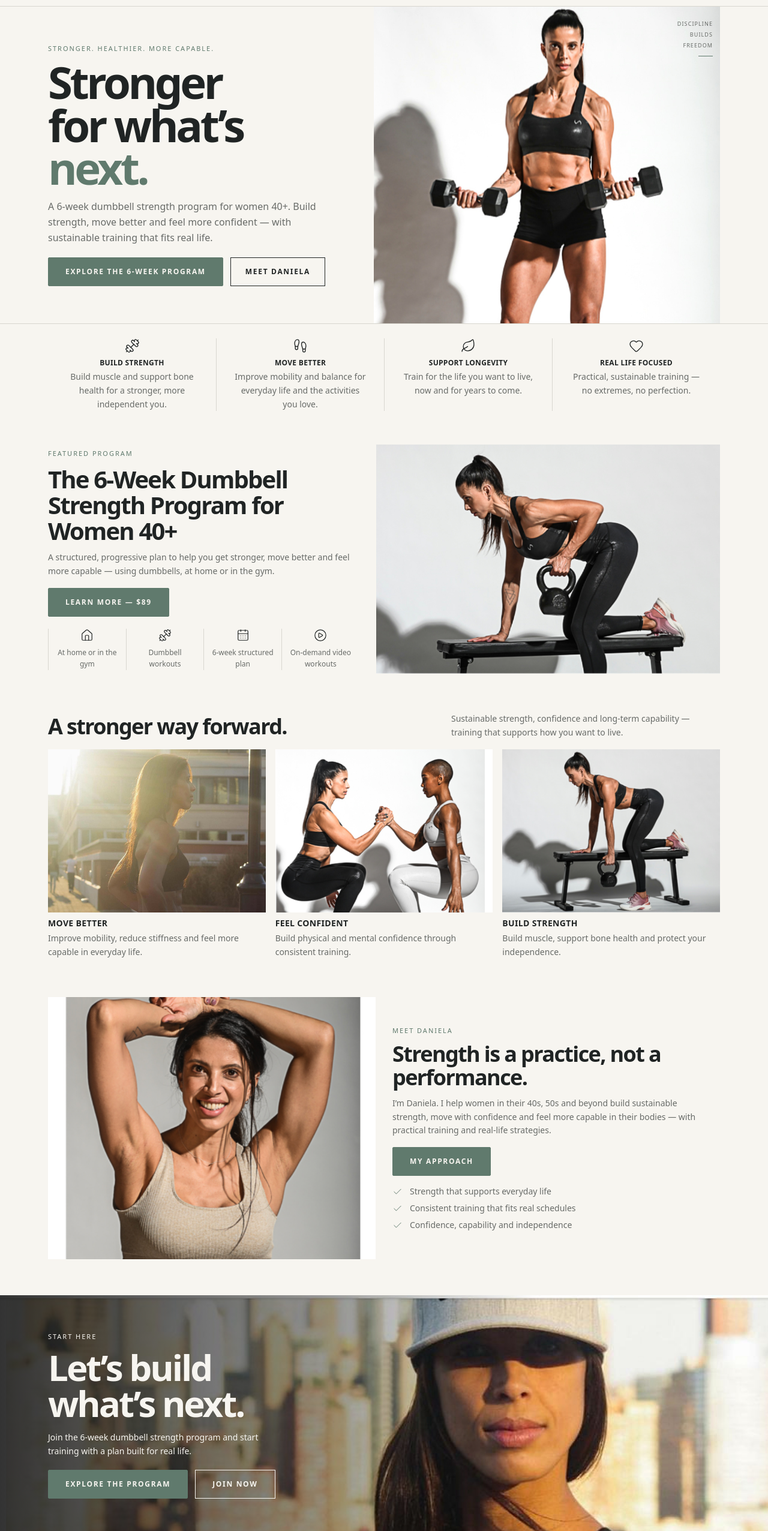
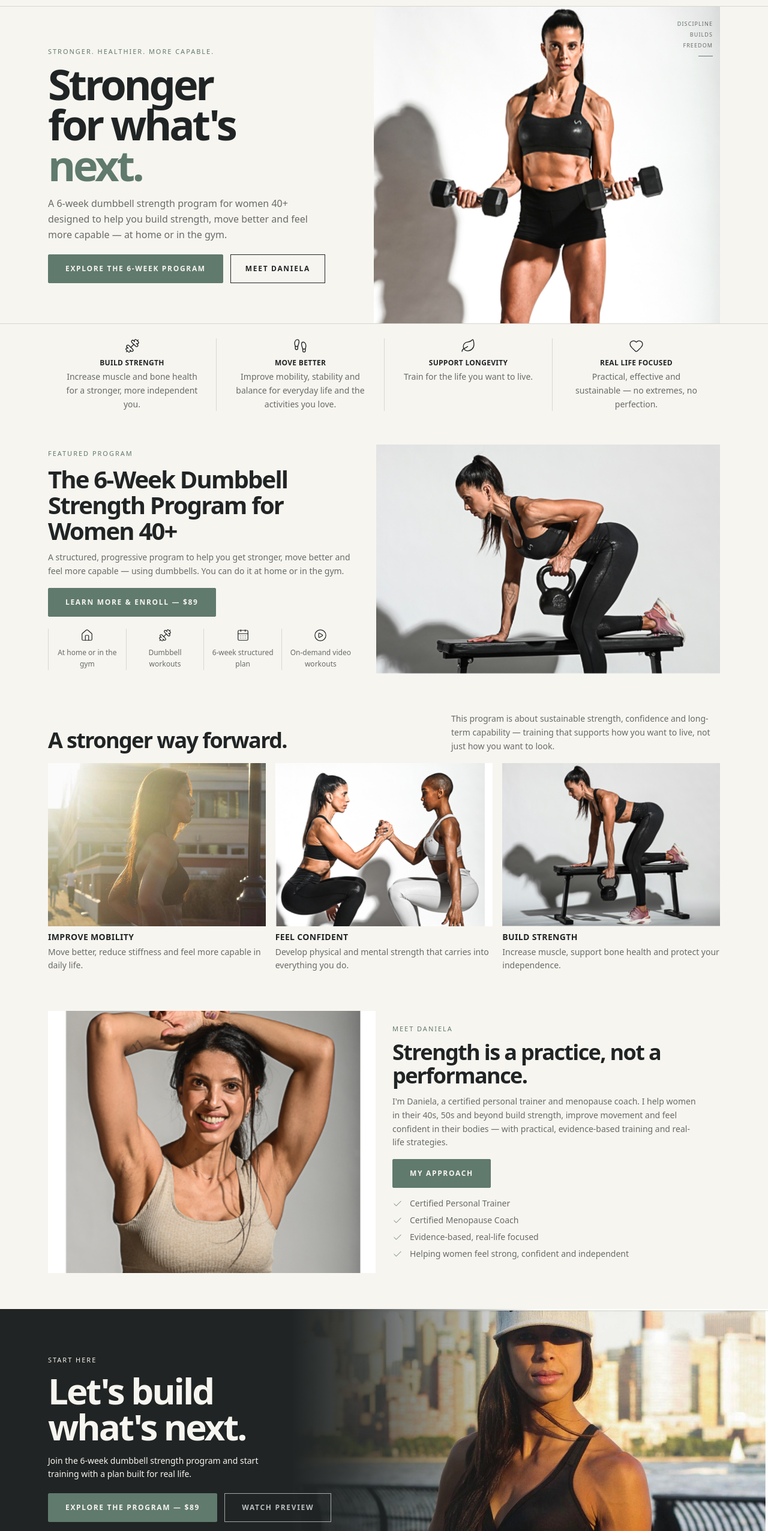
Before and after one commit to Fitness-Platform/fitness-web, a React (Vite) app: page / in a window 1280 px wide. Shown: the part 54-2606 px from the top of the page at 60% size. Built offline with nearby package versions, Linux system fonts and the light colour scheme; no server answers.

Commit message:
fix(home): align redesign with Daniela approved reference

```diff
--- a/src/features/public/components/HomeAboutDaniela.tsx
+++ b/src/features/public/components/HomeAboutDaniela.tsx
@@ -19,7 +19,7 @@ export default function HomeAboutDaniela() {
           className="aspect-[4/3] w-full object-cover object-[50%_22%] md:aspect-[5/4]"
         />
         <div>
-          <p className={eyebrow}>Meet Daniela</p>
+          <p className={eyebrow}>MEET DANIELA</p>
           <h2
             id="about-title"
             className="mt-3 max-w-lg text-3xl font-semibold leading-[1.08] tracking-[-0.045em] lg:text-4xl"
@@ -27,18 +27,20 @@ export default function HomeAboutDaniela() {
             Strength is a practice, not a performance.
           </h2>
           <p className="mt-3 max-w-lg text-sm leading-relaxed text-muted-foreground">
-            I’m Daniela. I help women in their 40s, 50s and beyond build
-            sustainable strength, move with confidence and feel more capable in
-            their bodies — with practical training and real-life strategies.
+            I'm Daniela, a certified personal trainer and menopause coach. I
+            help women in their 40s, 50s and beyond build strength, improve
+            movement and feel confident in their bodies — with practical,
+            evidence-based training and real-life strategies.
           </p>
           <a href="#approach" className={`${primaryCta} mt-4`}>
-            My approach
+            MY APPROACH
           </a>
           <ul className="mt-4 space-y-2 text-sm text-muted-foreground">
             {[
-              "Strength that supports everyday life",
-              "Consistent training that fits real schedules",
-              "Confidence, capability and independence",
+              "Certified Personal Trainer",
+              "Certified Menopause Coach",
+              "Evidence-based, real-life focused",
+              "Helping women feel strong, confident and independent",
             ].map((point) => (
               <li key={point} className="flex items-center gap-3">
                 <Check
--- a/src/features/public/components/HomeFinalCta.tsx
+++ b/src/features/public/components/HomeFinalCta.tsx
@@ -1,4 +1,3 @@
-import { Link } from "react-router-dom";
 import photo from "../../../assets/home/daniela-waterfront-portrait.jpg";
 import { container, primaryCta } from "./styles";
 
@@ -15,24 +14,24 @@ export default function HomeFinalCta() {
         alt="Daniela by the waterfront with the city skyline behind her"
         loading="lazy"
         decoding="async"
-        className="absolute inset-0 -z-20 h-full w-full object-cover object-[65%_0%] md:w-[125%] md:max-w-none md:object-top"
+        className="absolute right-0 top-0 -z-20 h-[24rem] w-full object-cover object-top md:h-full md:w-[62%]"
       />
       <div
         aria-hidden="true"
-        className="absolute inset-0 -z-10 bg-[linear-gradient(to_top,rgba(0,0,0,0.85),rgba(0,0,0,0.15)_65%,transparent)] md:bg-[linear-gradient(to_right,rgba(0,0,0,0.8),rgba(0,0,0,0.4)_42%,transparent_70%)]"
+        className="absolute inset-0 -z-10 bg-[linear-gradient(to_top,#202424_35%,transparent_75%)] md:bg-[linear-gradient(to_right,#202424_38%,rgba(32,36,36,0.85)_45%,transparent_70%)]"
       />
       <div
-        className={`${container} flex min-h-[37rem] items-end py-8 md:min-h-[25rem] md:items-center md:py-10`}
+        className={`${container} flex min-h-[39rem] items-end py-8 md:min-h-[27rem] md:items-center md:py-10`}
       >
         <div className="max-w-sm md:max-w-[43%]">
-          <p className="text-[11px] uppercase tracking-[0.18em]">Start here</p>
+          <p className="text-[11px] uppercase tracking-[0.18em]">START HERE</p>
           <h2
             id="final-title"
             className="mt-3 text-5xl font-semibold leading-none tracking-[-0.05em] lg:text-6xl"
           >
-            Let’s build
+            Let's build
             <br />
-            what’s next.
+            what's next.
           </h2>
           <p className="mt-4 max-w-sm text-sm leading-relaxed">
             Join the 6-week dumbbell strength program and start training with a
@@ -40,14 +39,19 @@ export default function HomeFinalCta() {
           </p>
           <div className="mt-5 flex flex-wrap gap-3">
             <a href="#programs" className={primaryCta}>
-              Explore the program
+              EXPLORE THE PROGRAM — $89
             </a>
-            <Link
-              to="/register"
-              className="inline-flex min-h-12 items-center justify-center border border-current px-7 text-xs font-semibold uppercase tracking-[0.14em] hover:bg-white/10 focus-visible:outline focus-visible:outline-2 focus-visible:outline-offset-4"
+            <button
+              type="button"
+              disabled
+              title="Preview is not available yet"
+              className="inline-flex min-h-12 cursor-not-allowed items-center justify-center border border-white/60 px-7 text-white/70"
             >
-              Join now
-            </Link>
+              <span className="text-xs font-semibold uppercase tracking-[0.14em]">
+                WATCH PREVIEW
+              </span>
+              <span className="sr-only"> — not available yet</span>
+            </button>
           </div>
         </div>
       </div>
--- a/src/features/public/components/HomeHero.tsx
+++ b/src/features/public/components/HomeHero.tsx
@@ -8,34 +8,34 @@ export default function HomeHero() {
         className={`${container} grid items-center gap-5 pt-6 md:grid-cols-[0.95fr_1.05fr] md:gap-5 md:pt-0`}
       >
         <div className="py-3 md:py-7">
-          <p className={eyebrow}>Stronger. Healthier. More capable.</p>
+          <p className={eyebrow}>STRONGER. HEALTHIER. MORE CAPABLE.</p>
           <h1
             id="hero-title"
-            className="mt-3 text-[clamp(3.25rem,5.8vw,5.5rem)] font-semibold leading-[0.96] tracking-[-0.06em]"
+            className="mt-3 text-[clamp(3.25rem,5.5vw,5.25rem)] font-semibold leading-[0.96] tracking-[-0.06em]"
           >
             Stronger
             <br />
-            for what’s
+            for what's
             <br />
             <span className="text-primary-dark">next.</span>
           </h1>
           <p className="mt-4 max-w-md text-base leading-relaxed text-muted-foreground">
-            A 6-week dumbbell strength program for women 40+. Build strength,
-            move better and feel more confident — with sustainable training that
-            fits real life.
+            A 6-week dumbbell strength program for women 40+ designed to help
+            you build strength, move better and feel more capable — at home or
+            in the gym.
           </p>
           <div className="mt-5 flex flex-wrap gap-3">
             <a
               href="#programs"
               className={`${primaryCta} h-auto min-h-12 py-3 text-center`}
             >
-              Explore the 6-week program
+              EXPLORE THE 6-WEEK PROGRAM
             </a>
             <a
               href="#about"
               className={`${textCta} inline-flex border border-foreground px-6`}
             >
-              Meet Daniela
+              MEET DANIELA
             </a>
           </div>
         </div>
--- a/src/features/public/components/HomePhilosophy.tsx
+++ b/src/features/public/components/HomePhilosophy.tsx
@@ -4,30 +4,30 @@ import strength from "../../../assets/home/daniela-kettlebell-row-wide.jpg";
 import { container } from "./styles";
 const stories = [
   {
-    title: "Move better",
+    title: "IMPROVE MOBILITY",
     image: mobility,
     width: 1106,
     height: 1119,
     alt: "Daniela outdoors in the warm evening light",
-    copy: "Improve mobility, reduce stiffness and feel more capable in everyday life.",
+    copy: "Move better, reduce stiffness and feel more capable in daily life.",
     position: "50% 40%",
   },
   {
-    title: "Feel confident",
+    title: "FEEL CONFIDENT",
     image: confidence,
     width: 1118,
     height: 1214,
     alt: "Daniela and a training partner practicing a supported squat",
-    copy: "Build physical and mental confidence through consistent training.",
+    copy: "Develop physical and mental strength that carries into everything you do.",
     position: "50% 35%",
   },
   {
-    title: "Build strength",
+    title: "BUILD STRENGTH",
     image: strength,
     width: 1760,
     height: 1159,
     alt: "Daniela lifting a kettlebell beside a workout bench",
-    copy: "Build muscle, support bone health and protect your independence.",
+    copy: "Increase muscle, support bone health and protect your independence.",
     position: "50% 50%",
   },
 ];
@@ -46,8 +46,9 @@ export default function HomePhilosophy() {
           A stronger way forward.
         </h2>
         <p className="max-w-md text-sm leading-relaxed text-muted-foreground md:ml-auto">
-          Sustainable strength, confidence and long-term capability — training
-          that supports how you want to live.
+          This program is about sustainable strength, confidence and long-term
+          capability — training that supports how you want to live, not just how
+          you want to look.
         </p>
       </div>
       <div className="grid gap-6 md:grid-cols-3 md:gap-4">
--- a/src/features/public/components/HomePrinciples.tsx
+++ b/src/features/public/components/HomePrinciples.tsx
@@ -3,23 +3,23 @@ import { container } from "./styles";
 const principles = [
   {
     icon: Dumbbell,
-    title: "Build strength",
-    copy: "Build muscle and support bone health for a stronger, more independent you.",
+    title: "BUILD STRENGTH",
+    copy: "Increase muscle and bone health for a stronger, more independent you.",
   },
   {
     icon: Footprints,
-    title: "Move better",
-    copy: "Improve mobility and balance for everyday life and the activities you love.",
+    title: "MOVE BETTER",
+    copy: "Improve mobility, stability and balance for everyday life and the activities you love.",
   },
   {
     icon: Leaf,
-    title: "Support longevity",
-    copy: "Train for the life you want to live, now and for years to come.",
+    title: "SUPPORT LONGEVITY",
+    copy: "Train for the life you want to live.",
   },
   {
     icon: Heart,
-    title: "Real life focused",
-    copy: "Practical, sustainable training — no extremes, no perfection.",
+    title: "REAL LIFE FOCUSED",
+    copy: "Practical, effective and sustainable — no extremes, no perfection.",
   },
 ];
 export default function HomePrinciples() {
--- a/src/features/public/components/HomePrograms.tsx
+++ b/src/features/public/components/HomePrograms.tsx
@@ -16,7 +16,7 @@ export default function HomePrograms() {
     >
       <div className="grid items-center gap-6 md:grid-cols-[0.95fr_1.05fr] md:gap-7">
         <div>
-          <p className={eyebrow}>Featured program</p>
+          <p className={eyebrow}>FEATURED PROGRAM</p>
           <h2
             id="program-title"
             className="mt-3 max-w-xl text-[1.85rem] font-semibold leading-[1.08] tracking-[-0.045em] lg:text-[2.5rem]"
@@ -24,11 +24,12 @@ export default function HomePrograms() {
             The 6-Week Dumbbell Strength Program for Women 40+
           </h2>
           <p className="mt-3 max-w-lg text-sm leading-relaxed text-muted-foreground">
-            A structured, progressive plan to help you get stronger, move better
-            and feel more capable — using dumbbells, at home or in the gym.
+            A structured, progressive program to help you get stronger, move
+            better and feel more capable — using dumbbells. You can do it at
+            home or in the gym.
           </p>
           <a href="#approach" className={`${primaryCta} mt-4`}>
-            Learn more — $89
+            LEARN MORE &amp; ENROLL — $89
           </a>
           <ul className="mt-5 grid grid-cols-2 gap-y-4 lg:grid-cols-4">
             {features.map(({ icon: Icon, text }) => (
--- a/src/features/public/components/PublicHeader.tsx
+++ b/src/features/public/components/PublicHeader.tsx
@@ -29,7 +29,7 @@ export default function PublicHeader() {
         >
           DANIELA BRITO
           <span className="mt-1 block text-[7px] tracking-[0.28em] text-primary-dark sm:text-[8px]">
-            STRENGTH FOR WHAT’S NEXT
+            STRENGTH FOR WHAT'S NEXT
           </span>
         </Link>
         <button
```
